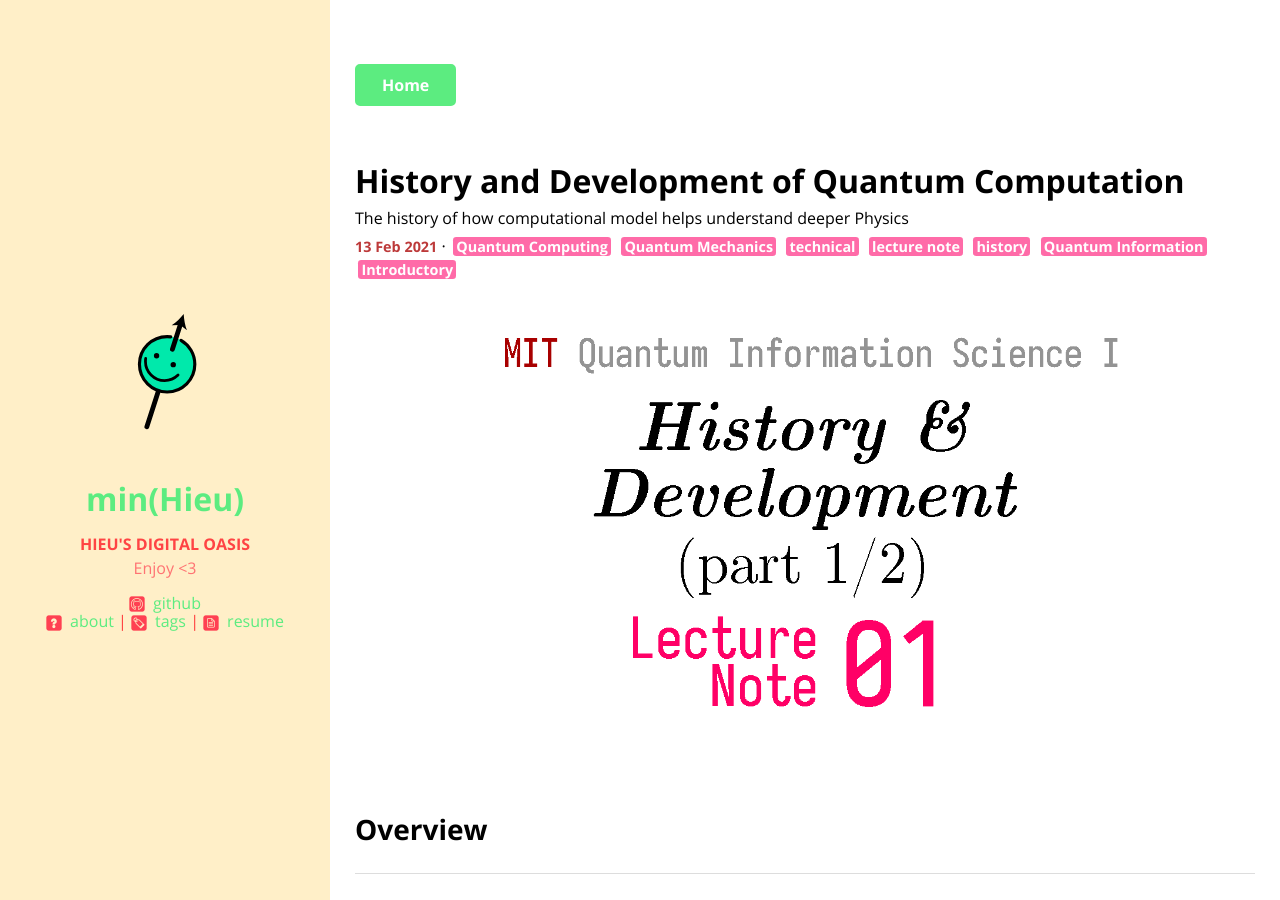
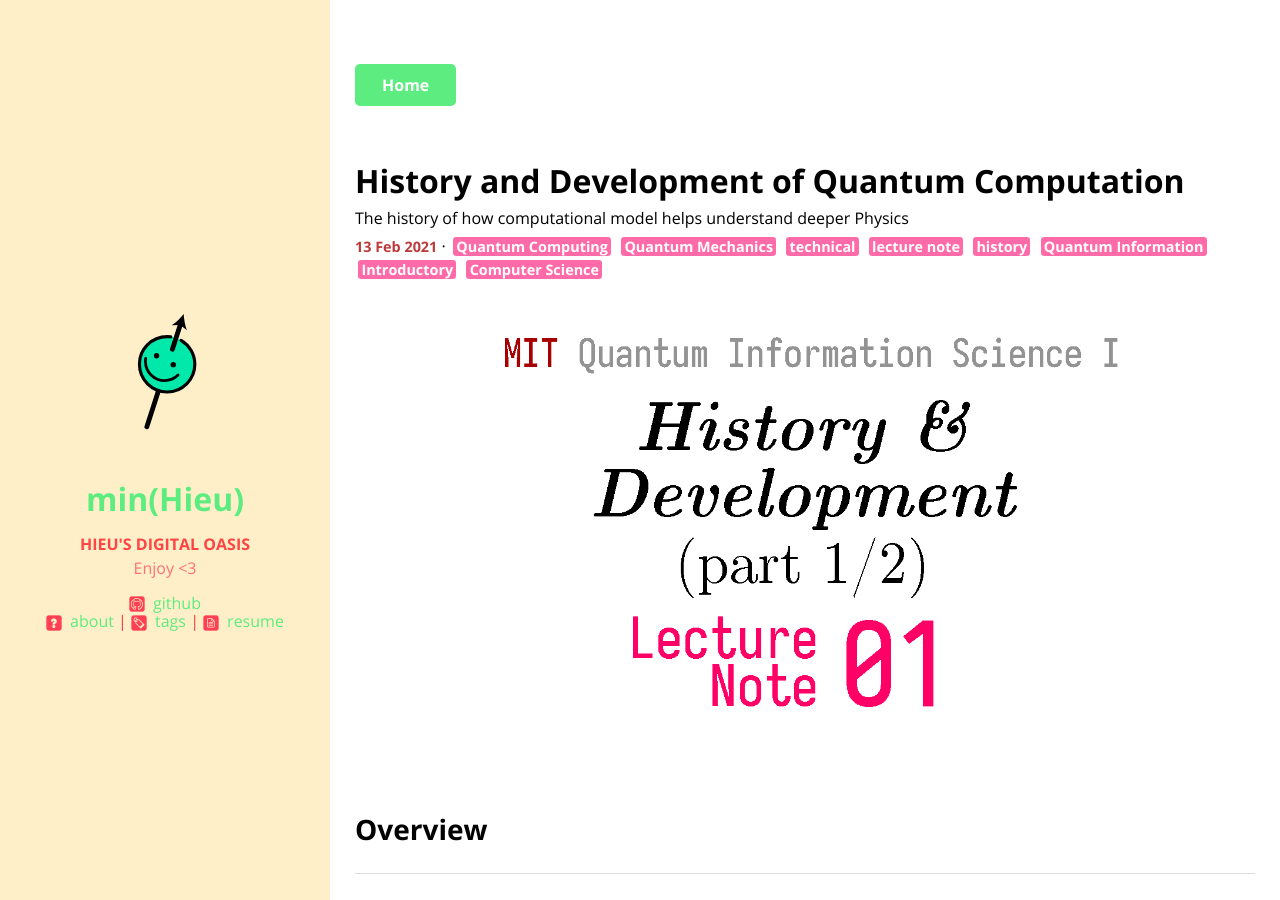
Before and after one commit to min-hieu/min-hieu.github.io, a Jekyll site: the page built from _posts/2021-02-13-qicnote01.html, in a window 1280 px wide and 900 px high. Built offline with Jekyll 4.4.1, drawn with Linux system fonts in a browser that asks for light colours; formulas are drawn with MathJax 3; a script that is not in the unit is left out.

Commit message:
Update 2021-02-13-qicnote01.html

```diff
--- a/_posts/2021-02-13-qicnote01.html
+++ b/_posts/2021-02-13-qicnote01.html
@@ -6,7 +6,7 @@ permalink: posts/qicnote01
 images:
     cover: /assets/images/qicnote01.png
     top: /assets/images/qicnote01.png
-tags: [Quantum Computing, Quantum Mechanics, technical, lecture note, history, Quantum Information, Introductory]
+tags: [Quantum Computing, Quantum Mechanics, technical, lecture note, history, Quantum Information, Introductory, Computer Science]
 mathjax: true
 ---
 
@@ -45,8 +45,8 @@ with the decision problems and he noticed that some model of computation are uni
 However, there is one more model which was mainly used for Quantum Computing that I didn't mention, the curcuit model. Actually, the cucuit model was consider as
     <i>"super universal"</i>, meaning not only it can sufficiently simulate Turing Machien, it could also do computation that would be considered to be impossible
 for a Turing Machine.</p>
-<div class="clickable-image"><a href="/assets/images/cringe.png" style="max-height: 30vh;" >
-    <img src="/assets/images/cringe.png" alt-text="cringe comic" data-echo="/assets/images/cringe.png" />
+<div class="clickable-image"><a href="/assets/images/Turing Machine.png" style="max-height: 30vh;" >
+    <img src="/assets/images/Turing Machine.png" alt-text="cringe comic" data-echo="/assets/images/Turing Machine.png" />
 </a></div>
 <p style="text-align: center;"><i>Overview of Turing Machine, consisting of an infinite tape, a head that can be made of finite automata and the ability to read and
     write on the tape.</i></p>
```
